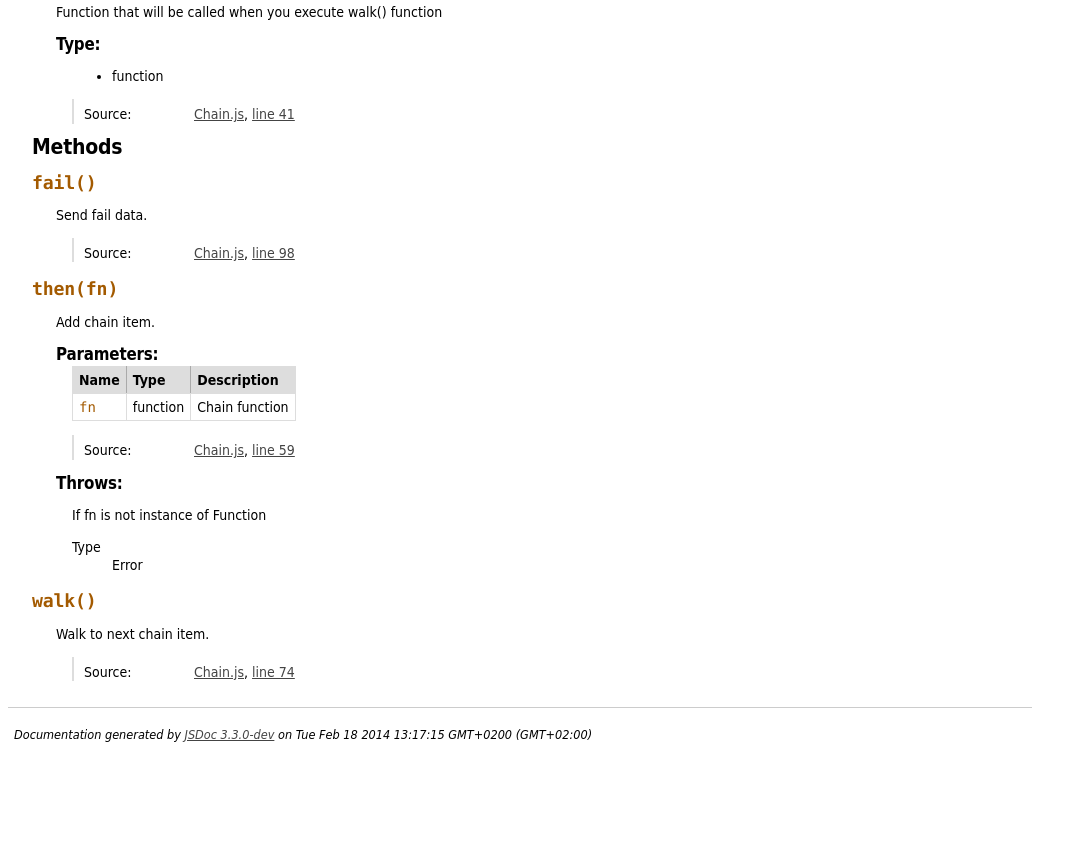
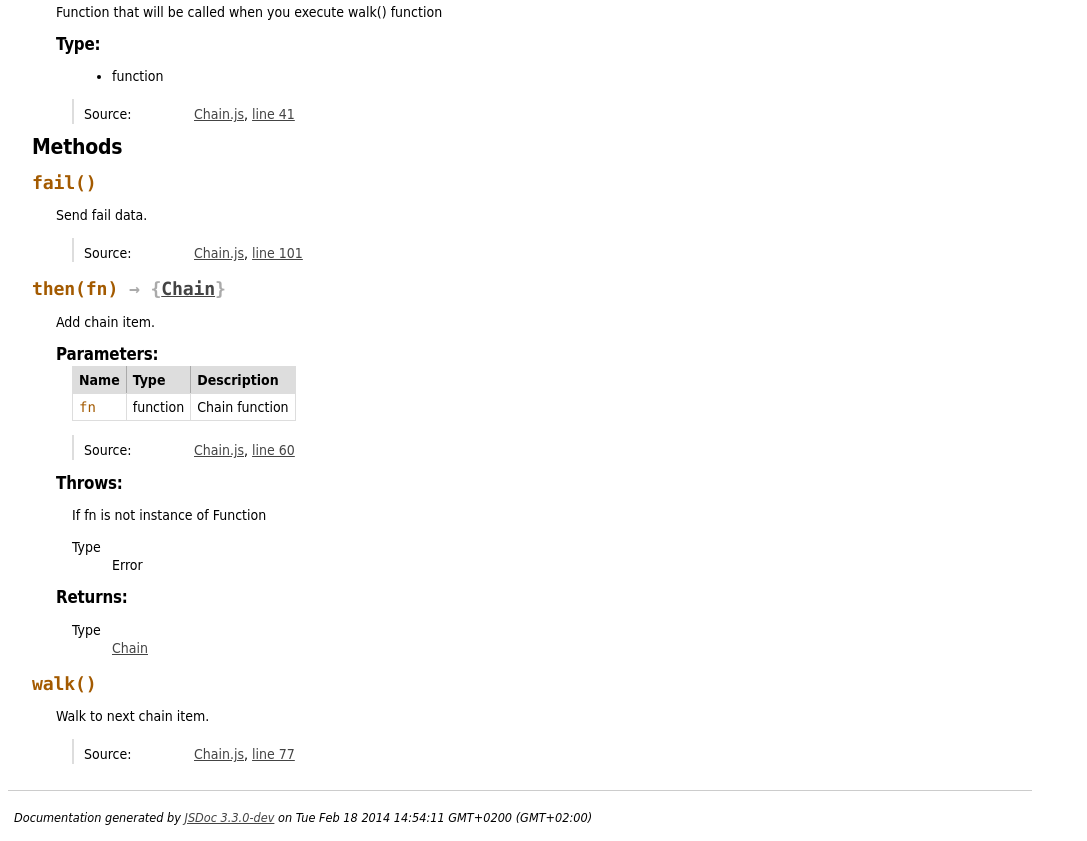
Before and after one commit to jmas/js-chain, a plain HTML site: page doc/Chain.html in a window 1280 px wide. Shown: the part 887-1728 px from the top of the page, without its empty margins (0-1087 px from the left). Before the commit the page ends 1645 px from the top, so only its background shows below. Drawn offline with Linux system fonts and the light colour scheme.

Commit message:
Added docs.

```diff
--- a/doc/Chain.html
+++ b/doc/Chain.html
@@ -492,7 +492,7 @@
 
     <dt class="tag-source">Source:</dt>
     <dd class="tag-source"><ul class="dummy"><li>
-        <a href="Chain.js.html">Chain.js</a>, <a href="Chain.js.html#line98">line 98</a>
+        <a href="Chain.js.html">Chain.js</a>, <a href="Chain.js.html#line101">line 101</a>
     </li></ul></dd>
 
 
@@ -520,7 +520,7 @@
 
 
 <dt>
-    <h4 class="name" id="then"><span class="type-signature"></span>then<span class="signature">(fn)</span><span class="type-signature"></span></h4>
+    <h4 class="name" id="then"><span class="type-signature"></span>then<span class="signature">(fn)</span><span class="type-signature"> &rarr; {<a href="Chain.html">Chain</a>}</span></h4>
 
 
 </dt>
@@ -609,7 +609,7 @@
 
     <dt class="tag-source">Source:</dt>
     <dd class="tag-source"><ul class="dummy"><li>
-        <a href="Chain.js.html">Chain.js</a>, <a href="Chain.js.html#line59">line 59</a>
+        <a href="Chain.js.html">Chain.js</a>, <a href="Chain.js.html#line60">line 60</a>
     </li></ul></dd>
 
 
@@ -655,6 +655,24 @@
 
 
 
+
+
+    <h5>Returns:</h5>
+
+
+
+
+<dl>
+	<dt>
+		Type
+	</dt>
+	<dd>
+
+<span class="param-type"><a href="Chain.html">Chain</a></span>
+
+
+	</dd>
+</dl>
 
 
 
@@ -705,7 +723,7 @@
 
     <dt class="tag-source">Source:</dt>
     <dd class="tag-source"><ul class="dummy"><li>
-        <a href="Chain.js.html">Chain.js</a>, <a href="Chain.js.html#line74">line 74</a>
+        <a href="Chain.js.html">Chain.js</a>, <a href="Chain.js.html#line77">line 77</a>
     </li></ul></dd>
 
 
@@ -752,7 +770,7 @@
 <br clear="both">
 
 <footer>
-    Documentation generated by <a href="https://github.com/jsdoc3/jsdoc">JSDoc 3.3.0-dev</a> on Tue Feb 18 2014 13:17:15 GMT+0200 (GMT+02:00)
+    Documentation generated by <a href="https://github.com/jsdoc3/jsdoc">JSDoc 3.3.0-dev</a> on Tue Feb 18 2014 14:54:11 GMT+0200 (GMT+02:00)
 </footer>
 
 <script> prettyPrint(); </script>
```
Also changed, not shown: doc/Chain.js.html (+4 -1 lines), doc/index.html (+1 -1 lines).
